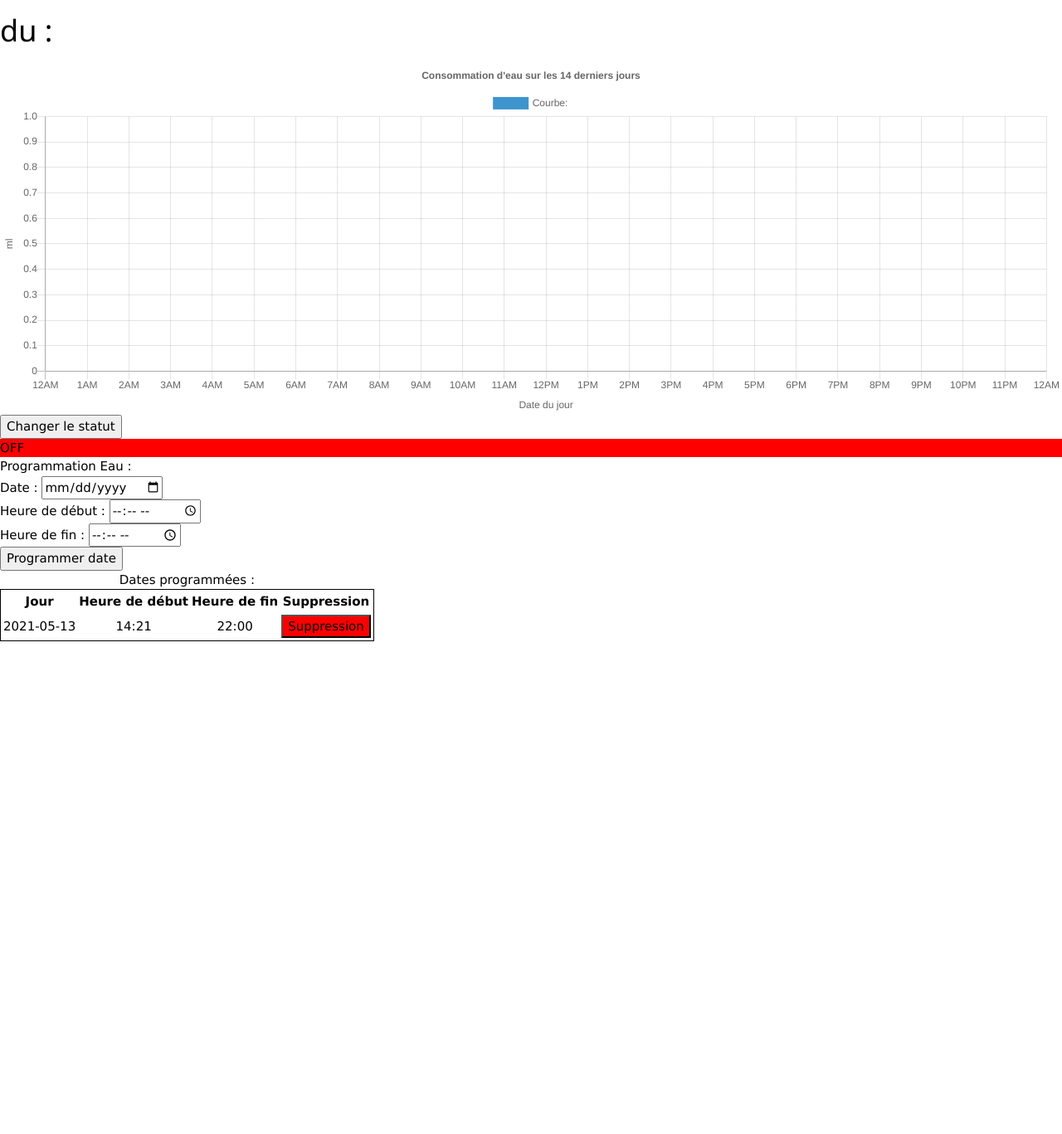
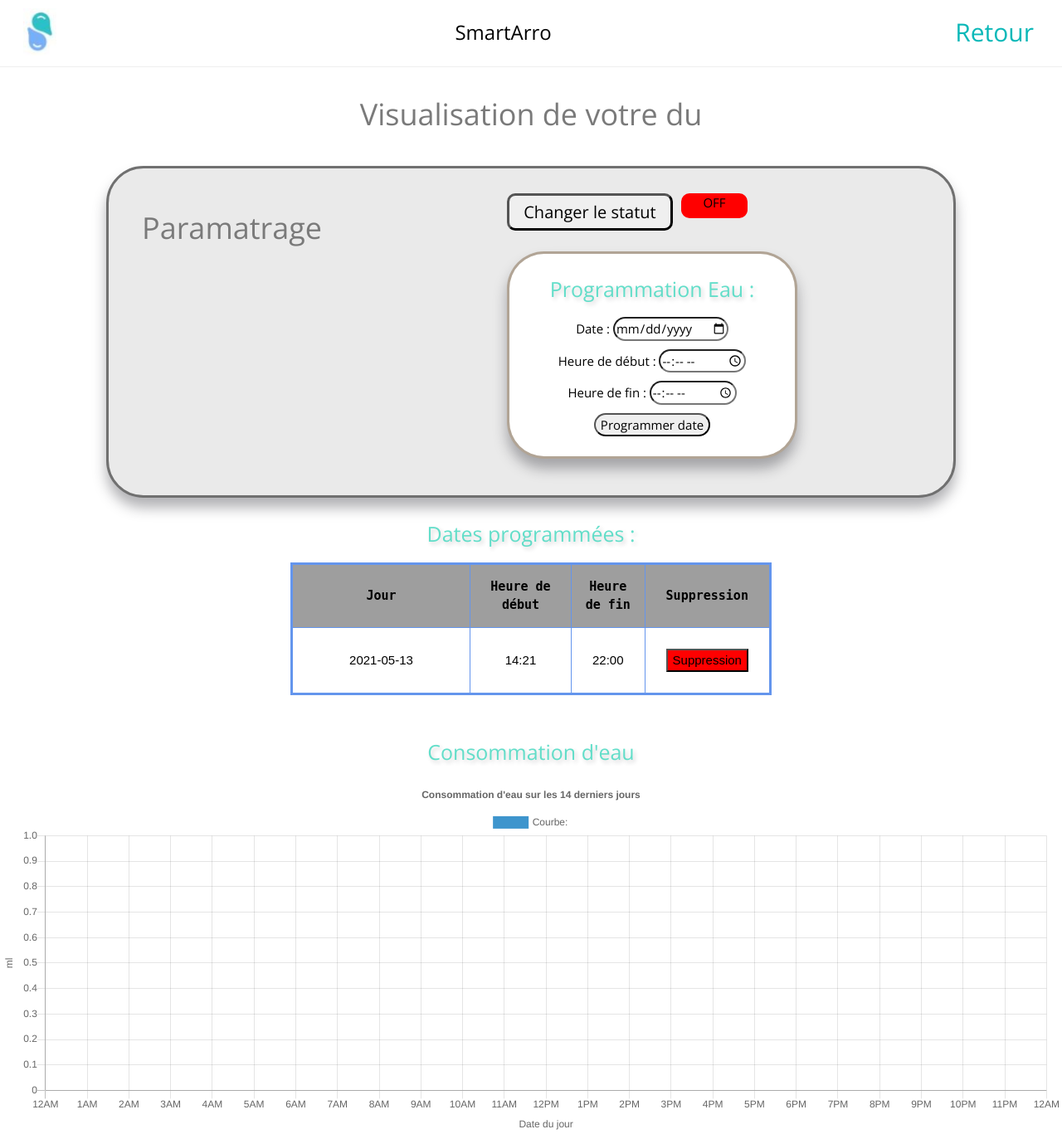
Before and after one commit to SimonMarques/ProjetArrosageIntelligent, a PHP site: page /Vue/vanne.php?idVanne=1 in a window 1280 px wide. Shown: the whole page at 83% size. Before the commit the page ends 773 px from the top, so only its background shows below. Run offline with PHP 8.4, Linux system fonts and the light colour scheme; data that the repository does not hold is empty; some libraries are stand-ins or nearby versions; grey boxes are pictures that could not be loaded.

Commit message:
Design page Vanne + modification requete pour avoir ID circuit pour une vanne

```diff
--- a/AppWeb/Modele/vanne.classe.php
+++ b/AppWeb/Modele/vanne.classe.php
@@ -34,7 +34,7 @@ class Vanne{
      */
 
      function getDataVanne($idVanne){
-         $sqlGetDataVannes = "SELECT v.nom, dv.date, dv.debitEau,v.statut , c.nom as nomCircuit
+         $sqlGetDataVannes = "SELECT v.nom, dv.date, dv.debitEau,v.statut , c.nom as nomCircuit, c.id as idCircuit
                           FROM vannes as v
                           INNER JOIN datavanne as dv ON v.id = dv.idVanne
                           INNER JOIN circuits as c ON v.idCircuit = c.id
--- a/AppWeb/Style/style.css
+++ b/AppWeb/Style/style.css
@@ -141,6 +141,7 @@ body{
     border-bottom-left-radius: 45px;
     border-bottom-right-radius: 45px;
     transition: box-shadow 0.3s;
+    cursor: pointer;
 }
 .fonctionAppli-item-utilisateur:hover {
     box-shadow: 0 12px 16px 0 rgba(39, 39, 47, 0.06);
@@ -239,6 +240,7 @@ body{
 .product-item i {
     font-size: 96px;
     transition: all 0.3s;
+    cursor: pointer;
 }
 .product-item:hover i{
     transform: scale(1.1, 1.1);
@@ -318,6 +320,7 @@ h1{
     border-bottom-left-radius: 45px;
     border-bottom-right-radius: 45px;
     transition: box-shadow 0.3s;
+    cursor: pointer;
 }
 .fonctionAppli-item-Accueil:hover {
     box-shadow: 0 12px 16px 0 rgba(39, 39, 47, 0.06);
@@ -439,6 +442,7 @@ h1{
     text-decoration: none;
     color: #2b384f;
     text-align: right;
+    cursor: pointer;
   }
   .link:hover {
     text-decoration: underline;
@@ -488,7 +492,6 @@ h1{
 .headerAccueilCircuit{
     border-width:0px 0px 5px 10px;
 }
-
 .titreCircuit{
     padding:5px 10px;
     color: #7a7a7a;
@@ -499,7 +502,6 @@ h1{
 }
 .hrCircuit{
     margin-top: 80px;
-
 }
 #imageCircuitsPetit{
     width: 100px;
@@ -573,6 +575,10 @@ h1{
     border-color:#d9a86cc7;
     color: white;
     background-color: #d9a86cc7;
+    cursor: pointer;
+}
+#btnVisualiser:hover{
+    background-color: #ad8758c7;
 }
 /*---------------------------------------------*/
 /*##########  Fin page circuits ################*/
@@ -591,7 +597,7 @@ h1{
 }
 .titre2Vanne{
     padding:5px 10px;
-    color: #d9a86cc7;
+    color: #9b8b78c7;
 }
 .sectionVanne{
     display: flex;
@@ -660,11 +666,173 @@ h1{
     border-color:#42d8bfd2;
     color: white;
     background-color: #42d8bfd2;
+    cursor: pointer;
+}
+#btnVisualiserVanne:hover{
+    background-color: #37bba5d2;
 }
 /*---------------------------------------------*/
-/*##########  Fin page Vanne ################*/
+/*##########  Fin page Vanne ##################*/
 /*---------------------------------------------*/
 
+/*---------------------------------------------*/
+/*##########  Début page consommation #########*/
+/*---------------------------------------------*/
+.mettreenplace{
+    display: flex;
+    flex-direction: column;
+    align-items: center;
+}
+.reglageVanne{
+    display: flex;
+    flex-direction: column;
+    flex-wrap: wrap;
+    background-color: #eaeaea;
+    border-color:#707070;
+    width: 80%;
+    height: 350px;
+    border-width:3px;
+    border-style:solid;
+    padding: 30px 30px;
+    margin: 25px;
+    border-top-right-radius: 45px;
+    border-top-left-radius: 45px;
+    border-bottom-left-radius: 45px;
+    border-bottom-right-radius: 45px;
+    transition: box-shadow 0.3s;
+    box-shadow: 0 12px 16px 0 rgba(39, 39, 47, 0.356);
+}
+.titreVanne{
+    text-align : left;
+}
+.reglageVanne1{
+    display: flex;
+    flex-direction: row;
+    flex-wrap: wrap;
+    align-items: baseline;
+}
+.reglageVanneInstante{
+    display: flex;
+    flex-direction: row;
+    justify-content: baseline;
+    margin-right: 80px;
+}
+.reglageVanneProgrammer{
+    display: flex;
+    flex-direction: column;
+    justify-content: center;
+    align-items: center;
+    align-content: space-between;
+    background-color: white;
+    border-color:#9b8b78c7;
+    width:350px;
+    height: 250px;
+    border-width:3px;
+    border-style:solid;
+    padding: 40px 30px;
+    margin: 25px;
+    border-top-right-radius: 45px;
+    border-top-left-radius: 45px;
+    border-bottom-left-radius: 45px;
+    border-bottom-right-radius: 45px;
+    transition: box-shadow 0.3s;
+    box-shadow: 0 12px 16px 0 rgba(39, 39, 47, 0.356);
+}
+
+#progSemaine{
+    color: #42d8bfd2;
+    text-shadow: 0.1em 0.1em 0.2em rgba(39, 39, 47, 0.200);
+    font-size: 25px;
+    margin-bottom: 15px;
+    margin-top: 0px;
+}
+.ParaVanneProg{
+    margin-bottom: 10px;
+}
+.texteVanneProg{
+    font-size: 15px;
+}
+.saisieVanneProg{
+    border-top-right-radius:15px;
+    border-top-left-radius: 15px;
+    border-bottom-left-radius: 15px;
+    border-bottom-right-radius: 15px;
+}
+
+#btnProgDate{
+    border-top-right-radius:15px;
+    border-top-left-radius: 15px;
+    border-bottom-left-radius: 15px;
+    border-bottom-right-radius: 15px;
+    cursor: pointer;
+}
+#btnProgDate:hover{
+    background-color: #c6cccbd5;
+}
+#btnChngerStatue{
+    width: 200px;
+    height: 45px;
+    font-size: 20px;
+    border-top-right-radius: 10px;
+    border-top-left-radius: 10px;
+    border-bottom-left-radius: 10px;
+    border-bottom-right-radius: 10px;
+    padding: 5px 5px;
+    border-width:3px;
+    margin-right: 10px;
+    cursor: pointer;
+}
+#btnChngerStatue:hover{
+    background-color: #c6cccbd5;
+}
+/*Tableau*/
+table {
+    border: medium solid #6495ed;
+    border-collapse: collapse;
+    width: 100%;
+}
+th {
+    font-family: monospace;
+    border: thin solid #6495ed;
+    width: 70%;
+    padding: 15px;
+    background-color: #D0E3FA;
+    background-image: url(sky.jpg);
+}
+td {
+    font-family: sans-serif;
+    border: thin solid #6495ed;
+    width: 70%;
+    padding: 25px;
+    text-align: center;
+    background-color: #ffffff;
+}
+/*fin tableau*/
+.graphique{
+    margin-top: 50px;
+}
+/*---------------------------------------------*/
+/*##########  Fin page consommation ###########*/
+/*---------------------------------------------*/
+
+@media (max-width: 1300px ){
+    .reglageVanne{
+        height: 400px;
+        display: flex;
+        flex-direction: column;
+        flex-wrap: wrap;
+    }
+    .reglageVanne1{
+        display: flex;
+        flex-direction: column;
+        flex-wrap: wrap;
+        align-items: baseline;
+    }
+    .reglageVanneInstante{
+        margin-left: 80px;
+    }
+
+}
 
  /*Debut page login*/
 @media screen and (max-width: 1400px){
@@ -732,5 +900,4 @@ h1{
         height: 400px;
     }
     /*Fin page accueil utilisateur*/
-
 }
--- a/AppWeb/Vue/circuit.php
+++ b/AppWeb/Vue/circuit.php
@@ -44,13 +44,13 @@ if($dataVannes != 0){
             <nav class="headerAccueilUtilisateur">
                 <img id="logo" src="../Assets/logo.png" alt="logo"/>
                 <div class="titleSite" onclick="window.location.href = 'accueilConnect.php'"><a>SmartArro</a></div>
-                <button class="primary-button" onclick="window.location.href = 'accueilConnect.php'">Retour</button>
+                <button class="primary-button" onclick="window.location.href = 'circuits.php'">Retour</button>
             </nav>
         <HR class="hrCircuit">
         </header>
 
         <main>
-            <h1><a class="titreVanne">Visualisation de votre circuit <?php echo $nomCircuit[0]["nom"]; ?> </a></h1>
+            <h1><a class="titreVanne">Visualisation de votre <?php echo $nomCircuit[0]["nom"]; ?> </a></h1>
             <h2 class="titre2Vanne">Veuillez sélectionner une vanne afin de le visualiser sa consommation</h2>
             <img src="../Assets/CircuitPetit.png" alt="" id="imageCircuitsPetit">
             <section class="sectionVanne">
--- a/AppWeb/Vue/circuits.php
+++ b/AppWeb/Vue/circuits.php
@@ -35,7 +35,7 @@ for($i=0; $i<=$nbCircuits; $i++){
         </header>
 
         <main>
-            <h1><a class="titreCircuit">Visualisation de votre circuit</a></h1>
+            <h1><a class="titreCircuit">Visualisation de vos circuit</a></h1>
             <h2 class="titre2Circuit">Veuillez sélectionner un circuit afin de le visualiser</h2>
             <img src="../Assets/CircuitPetit.png" alt="" id="imageCircuitsPetit">
 
--- a/AppWeb/Vue/vanne.php
+++ b/AppWeb/Vue/vanne.php
@@ -6,7 +6,14 @@ session_start();
 $data = "";
 $nomCircuit = "";
 $nomVanne = "";
-$cssStatut ="background-color : red;font-style : Copperplate;";
+$cssStatut ="background-color : red;
+font-style : Copperplate;
+width: 80px;
+height: 30px;
+border-top-right-radius: 10px;
+border-top-left-radius: 10px;
+border-bottom-left-radius: 10px;
+border-bottom-right-radius: 10px;";
 $txtStatut ="OFF";
 $idVanneCurrent = $_GET["idVanne"];
 $dataVanne = $vanne->getDataVanne($_GET["idVanne"]);
@@ -14,6 +21,7 @@ $statutVanne = $dataVanne[0]["statut"];
 if($dataVanne != 0){
     $nomVanne = $dataVanne[0]["nom"];
     $nomCircuit = $dataVanne[0]["nomCircuit"];
+    $idCircuit = $dataVanne[0]["idCircuit"];
     for($i=0; $i<=count($dataVanne)-1; $i++){
         $date = new DateTime($dataVanne[$i]["date"]);
         $dataVanne[$i]["date"] = $date->format('d/m/Y');
@@ -27,12 +35,18 @@ if($dataVanne != 0){
 
 // Gestion de l'affichage des statuts
 if($statutVanne == 1){
-    $cssStatut ="background-color : green;font-style : Copperplate;";
+    $cssStatut = "background-color : green;
+    font-style : Copperplate;
+    width: 80px;
+    height: 30px;
+    border-top-right-radius: 10px;
+    border-top-left-radius: 10px;
+    border-bottom-left-radius: 10px;
+    border-bottom-right-radius: 10px;";
     $txtStatut ="ON";
 }
 
 //Programmation horaire par jour pour la vanne sélectionner
-
 $dataProg = $vanne->gestionDateProg($_GET["idVanne"]);
 $htmlProgHoraires = '';
 if($dataProg){
@@ -45,7 +59,6 @@ if($dataProg){
                              </tr>";
     }
 }
-
 ?>
 
 <!DOCTYPE html>
@@ -62,6 +75,8 @@ if($dataProg){
         <script src="http://cdnjs.cloudflare.com/ajax/libs/moment.js/2.13.0/moment.min.js"></script>
         <script src="http://cdnjs.cloudflare.com/ajax/libs/jquery/2.1.3/jquery.min.js"></script>
         <script src="https://cdnjs.cloudflare.com/ajax/libs/Chart.js/2.4.0/Chart.bundle.js"></script>
+        <link href="https://fonts.googleapis.com/css2?family=Open+Sans:wght@300&display=swap" rel="stylesheet">
+        <link href="../Style/style.css" rel="stylesheet" type="text/css">
         <style>
             canvas {
                 -moz-user-select: none;
@@ -70,53 +85,70 @@ if($dataProg){
             }
         </style>
     </head>
-    <body >
-        <header>
-          <section>
+    <body>
+        <header class="headerAccueilCircuit">
+            <nav class="headerAccueilUtilisateur">
+                <img id="logo" src="../Assets/logo.png" alt="logo"/>
+                <div class="titleSite"onclick="window.location.href = 'accueilConnect.php'"><a>SmartArro</a></div>
+                <button class="primary-button" onclick="window.location.href = 'circuit.php?idCircuit=<?php echo $idCircuit; ?>'">Retour</button>
+            </nav>
+            <HR class="hrCircuit">
+        </header>
+
         <div>
-                <h1><?php echo $nomVanne." du ".$nomCircuit ?>: </h1>
+            <h1><a class="titreVanne">Visualisation de votre <?php echo $nomVanne." du ".$nomCircuit ?> </a></h1>
         </div>
-          </section>
-        </header>
-        <div>
-            <canvas id="graphiqueEau" width="300" height="100"></canvas>
-        </div>
-        <button onclick="changeStatutVanne(<?php  echo $idVanneCurrent.','.$statutVanne; ?>)">Changer le statut</button>
+
+        <section class="mettreenplace">
+            <div class="reglageVanne">
+                <h1 class="titreVanne">Paramatrage </h2>
+
+                <div class="reglageVanne1">
+                    <div class="reglageVanneInstante">
+                        <button id="btnChngerStatue" onclick="changeStatutVanne(<?php  echo $idVanneCurrent.','.$statutVanne; ?>)">Changer le statut</button>
                         <div id="statut" style="<?php echo $cssStatut;?>">
                             <?php echo $txtStatut; ?>
                         </div>
-        <form id="parameterVanne">
+                    </div>
+
+                    <form class="reglageVanneProgrammer">
                         <div id="progSemaine">
                             Programmation Eau :
                         </div>
-            <div>
-                <label for="start">Date :</label>
-                <input type="date" id="date" name="trip-start">
+                        <div class="ParaVanneProg">
+                            <label class="texteVanneProg" for="start">Date :</label>
+                            <input class="saisieVanneProg" type="date" id="date" name="trip-start">
+                        </div>
+                        <div class="ParaVanneProg">
+                            <label class="texteVanneProg" for="appt">Heure de début :</label>
+                            <input class="saisieVanneProg" type="time" id="heureD" name="appt">
+                        </div>
+                        <div class="ParaVanneProg">
+                            <label class="texteVanneProg" for="appt">Heure de fin :</label>
+                            <input class="saisieVanneProg" type="time" id="heureF" name="appt">
+                        </div>
+                        <button id="btnProgDate" onclick="programmeDateVanne(<?php  echo $idVanneCurrent; ?>)">Programmer date</button>
+                    </form>
+                </div>
             </div>
             <div>
-                <label for="appt">Heure de début :</label>
-
-                <input type="time" id="heureD" name="appt">
-            </div>
-            <div>
-                <label for="appt">Heure de fin :</label>
-
-                <input type="time" id="heureF" name="appt">
-            </div>
-        </form>
-        <button onclick="programmeDateVanne(<?php  echo $idVanneCurrent; ?>)">Programmer date</button>
-        <div>
-        <table style="border : 1px solid;border-collapse: separate; text-align : center; ">
-            <caption>Dates programmées :</caption>
+                <table>
+                    <caption id="progSemaine">Dates programmées :</caption>
                     <tr>
                         <th>Jour</th>
                         <th>Heure de début </th>
                         <th>Heure de fin</th>
                         <th>Suppression</th>
                     </tr>
-            <?php echo $htmlProgHoraires; ?>
+                    <tr><?php echo $htmlProgHoraires; ?></tr>
                 </table>
             </div>
+        </section>
+        <div class="graphique">
+            <h1 id="progSemaine">Consommation d'eau </h2>
+            <canvas id="graphiqueEau" width="300" height="100"></canvas>
+        </div>
+
     </body>
     <script>
         var config = {
--- a/AppWeb/index.php
+++ b/AppWeb/index.php
@@ -9,7 +9,7 @@
   <body>
     <header class="headerIndexAccueil">
       <nav class="navIndexAccueil">
-        <img id="logo" src="./Assets/Logo.jpg" alt="logo"/>
+      <img id="logo" src="Assets/logo.png" alt="logo"/>
         <div class="titleSite"><a href="index.php">SmartArro</a></div>
         <button class="primary-button" onclick="window.location.href = './Vue/login.php'"><img id="moncompte" src="./Assets/MonCompte .JPG" alt="logo"/>      Mon compte</button>
       </nav>
```
Lines whose indentation alone changed are shown as unchanged.
